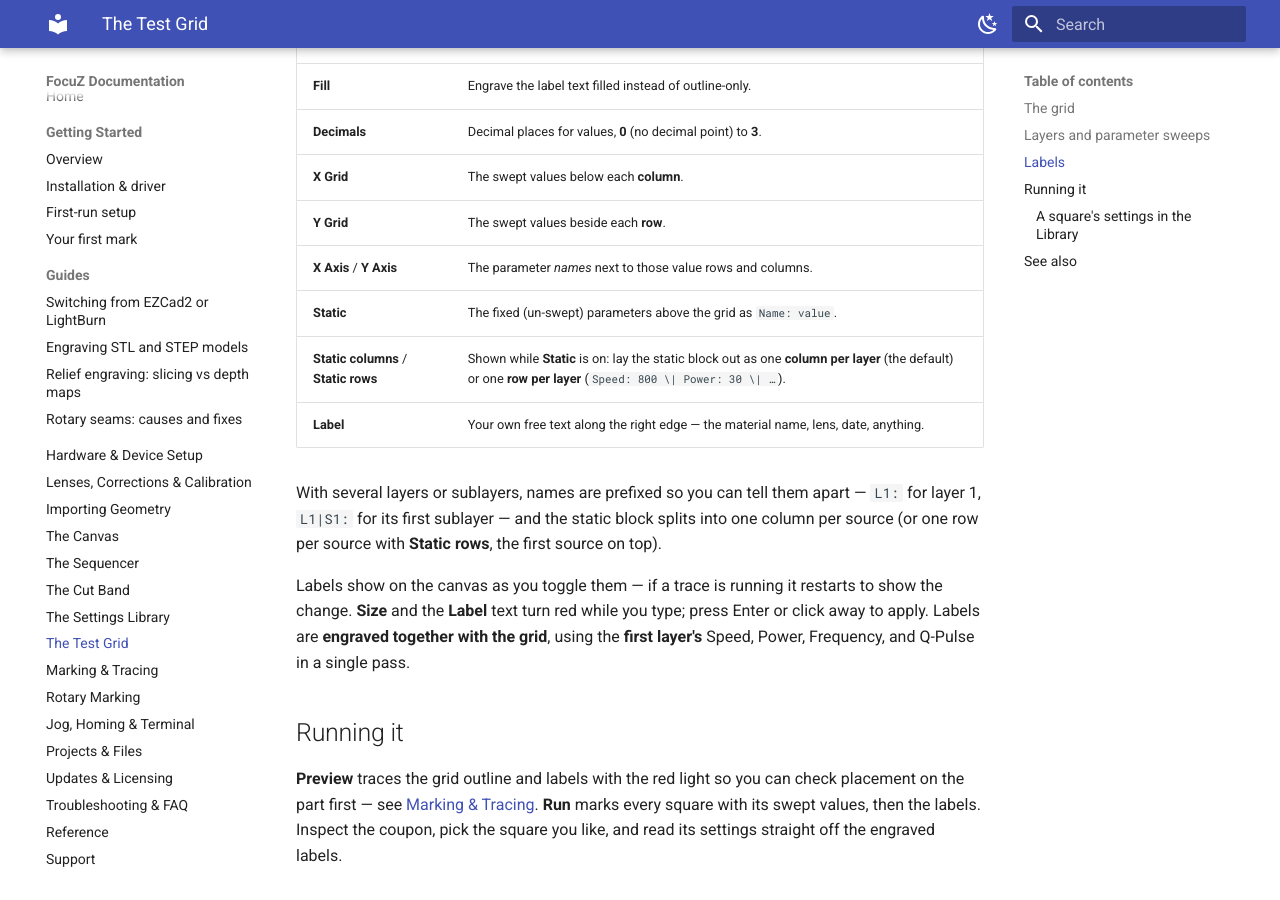
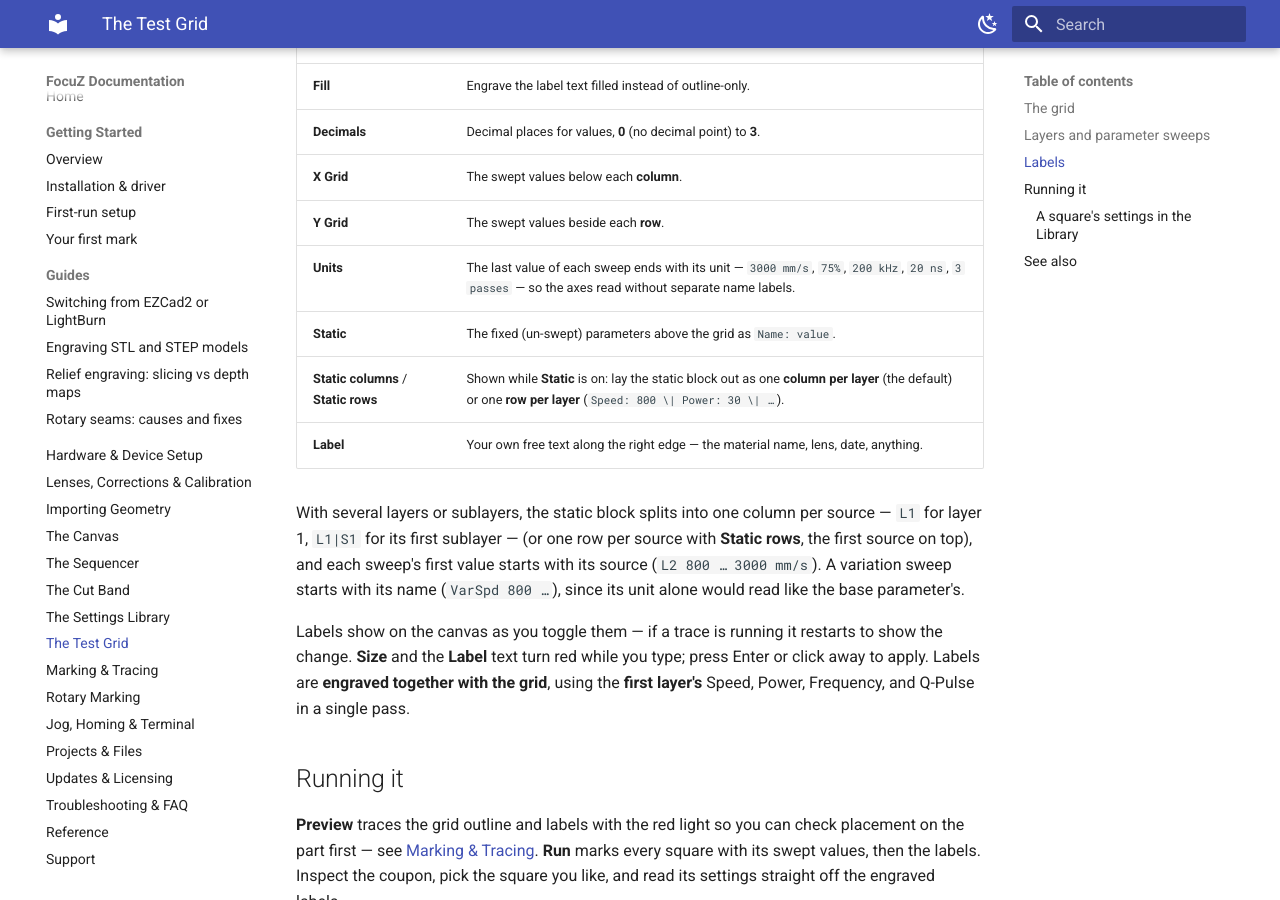
Before and after one commit to Lokahi-Shop/focuz-docs, an MkDocs documentation site: the page built from docs/test-grid.md, in a window 1280 px wide and 900 px high, scrolled down 1894 px. Built offline with MkDocs 1.6.1 and Material for MkDocs 9.7.7, drawn with Linux system fonts in a browser that asks for light colours.

Commit message:
Test Grid: Units in place of X Axis / Y Axis labels
Co-Authored-By: Claude Fable 5.1 <noreply@anthropic.com>

```diff
--- a/docs/test-grid.md
+++ b/docs/test-grid.md
@@ -67,14 +67,15 @@ section:
 | **Decimals** | Decimal places for values, **0** (no decimal point) to **3**. |
 | **X Grid** | The swept values below each **column**. |
 | **Y Grid** | The swept values beside each **row**. |
-| **X Axis** / **Y Axis** | The parameter *names* next to those value rows and columns. |
+| **Units** | The last value of each sweep ends with its unit — `3000 mm/s`, `75%`, `200 kHz`, `20 ns`, `3 passes` — so the axes read without separate name labels. |
 | **Static** | The fixed (un-swept) parameters above the grid as `Name: value`. |
 | **Static columns** / **Static rows** | Shown while **Static** is on: lay the static block out as one **column per layer** (the default) or one **row per layer** (`Speed: 800 \| Power: 30 \| …`). |
 | **Label** | Your own free text along the right edge — the material name, lens, date, anything. |
 
-With several layers or sublayers, names are prefixed so you can tell them apart — `L1:` for layer 1,
-`L1|S1:` for its first sublayer — and the static block splits into one column per source (or one row per
-source with **Static rows**, the first source on top).
+With several layers or sublayers, the static block splits into one column per source — `L1` for layer 1,
+`L1|S1` for its first sublayer — (or one row per source with **Static rows**, the first source on top), and
+each sweep's first value starts with its source (`L2 800 … 3000 mm/s`). A variation sweep starts with its
+name (`VarSpd 800 …`), since its unit alone would read like the base parameter's.
 
 Labels show on the canvas as you toggle them — if a trace is running it restarts to show the change. **Size** and
 the **Label** text turn red while you type; press Enter or click away to apply. Labels are **engraved together with
```
